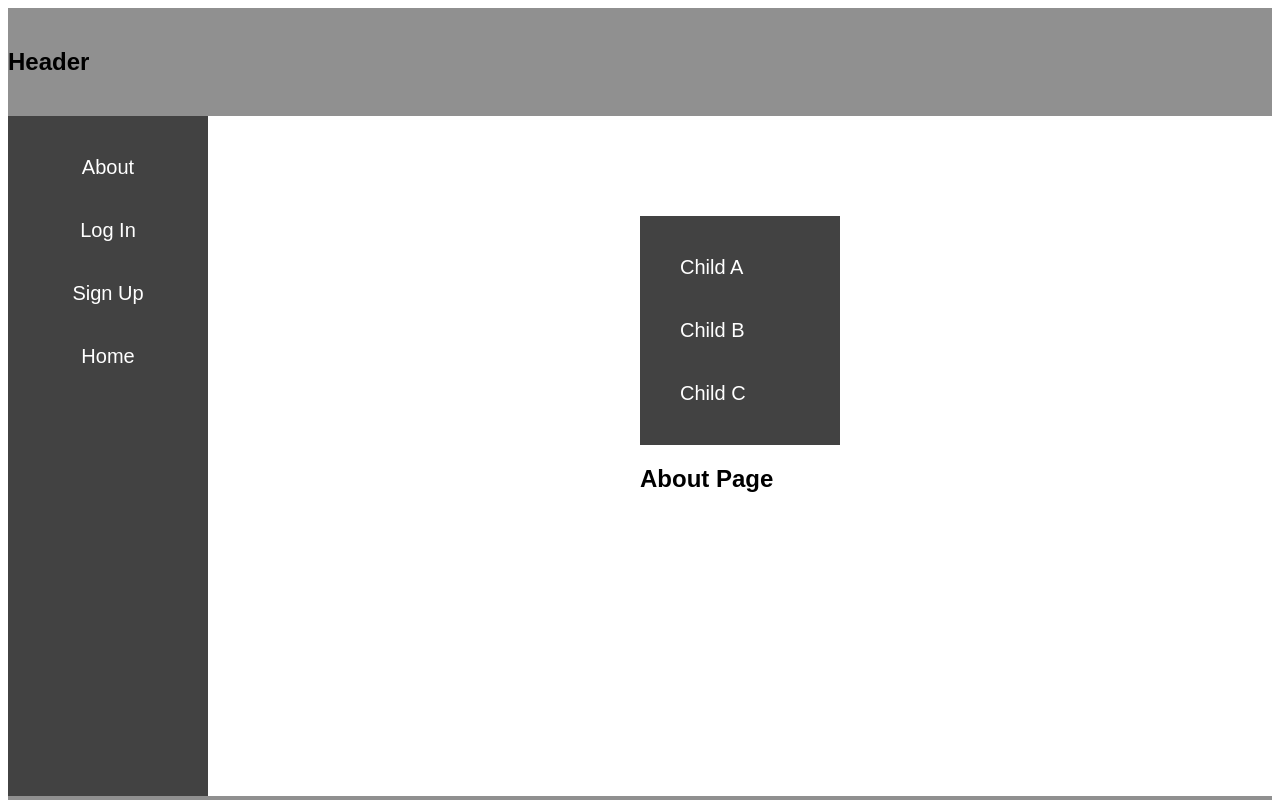
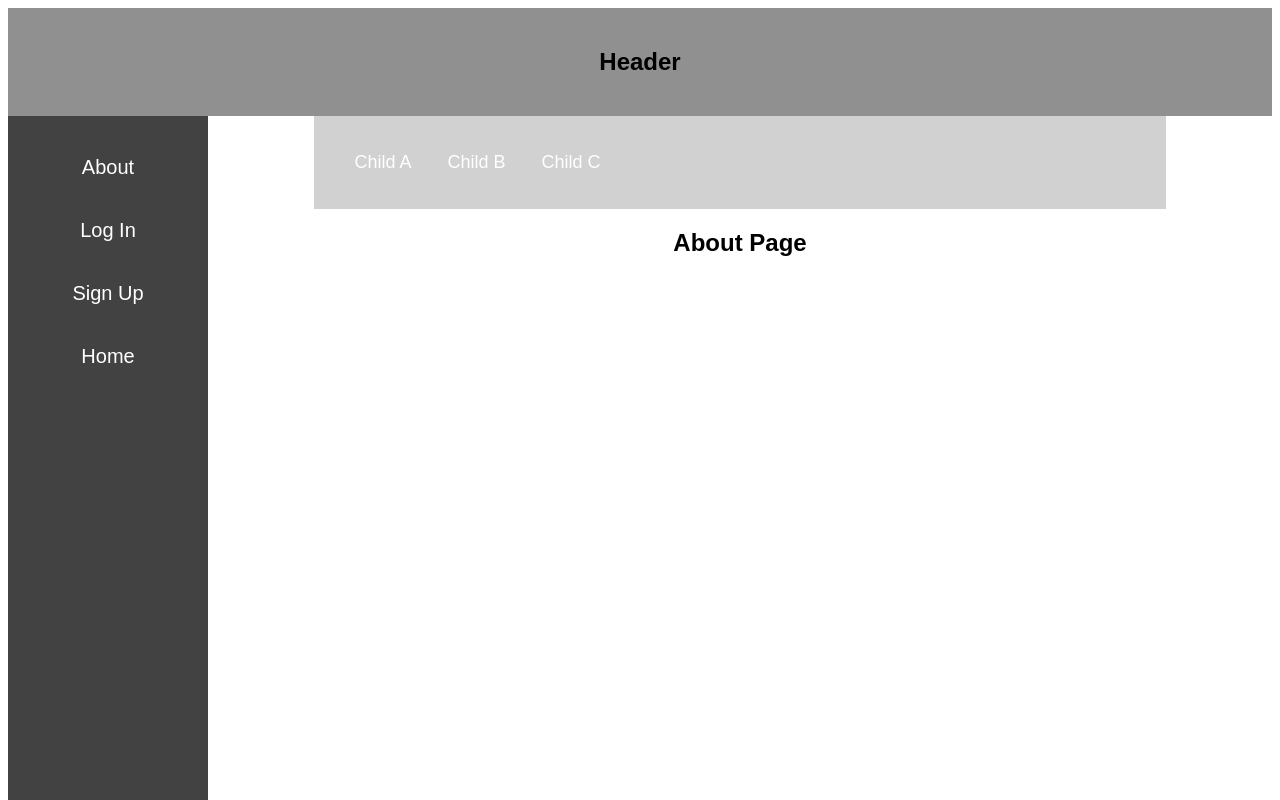
Before and after one commit to kishietk/react-tutorial, a React (Create React App) app: page /about in a window 1280 px wide. Shown: the top 800 px of the page. Built offline with nearby package versions, Linux system fonts and the light colour scheme.

Commit message:
Rewrite css and set style

```diff
--- a/src/App.css
+++ b/src/App.css
@@ -2,47 +2,41 @@
   display: block;
   font-family: sans-serif;
   text-align: center;
+  justify-content: center;
   background-color: #ffffff;
 }
 
 .fooder{
   padding: 20px 0;
   background-color: rgb(144, 144, 144);
-  text-align: left;
 }
 
 .header{
   padding: 20px 0;
   background-color:  rgb(144, 144, 144);
-  text-align: left;
 }
 
 .container{
   display: flex;
-  width: 100%;
-  min-height: 680px;
-  text-align: center;
-  justify-content: center;
+  min-height: 740px;
 }
 
 .main{
   display: grid;
   width: calc(100% - 200px);
-  text-align: center;
-  justify-content: center;
 }
 
 .content{
-  display: block;
-  text-align: left;
-  padding: 100px 0;
+  width: 80%;
+  margin-right: auto;
+  margin-left: auto;
 }
 
+/* nav-bar */
 .nav-bar {
   display: flex;
   max-width: 200px;
   font-size: 20px;
-  font-family: arial;
   background-color: #424242;
 }
 
@@ -63,29 +57,44 @@
   background-color: rgb(203, 203, 203);
 }
 
+.content .nav-bar {
+  display: flex;
+  max-width: 100%;
+  font-size: 18px;
+  background-color: #d1d1d1;
+}
+
+/* user-list */
 .user-list{
-  font-size: 24px;
+  font-size: 20px;
 }
 
 .user-list ul {
   text-align: left;
-  justify-content: left;
-  margin-right: 2em;
-  margin-bottom: 1em;
-  margin-top: 1em;
+  min-height:540px;
 }
 
 .user-list ul li {
   display: grid;
-  margin-right: 2em;
-  margin-bottom: 1em;
-  margin-top: 1em;
-}
-
-.user-list ul li:hover {
-  background-color: rgb(219, 219, 219);
+  margin-right: 4em;
+  margin-bottom: 4em;
+  margin-top: 4em
 }
 
 .user-list ul li a {
   text-decoration: none;
 }
+
+/* user */
+.user {
+  margin-bottom: 40px;
+}
+
+.user ul {
+  text-align: left;
+  margin-left: 2em;
+}
+
+.user ul li{
+  margin-bottom: 2em;
+}
--- a/src/pages/User.js
+++ b/src/pages/User.js
@@ -20,7 +20,6 @@ export default function User() {
     return <div className="content">
         <div className="user">
             <>
-                {/* show user data */}
                 <UserComponent user={user} />
 
                 <button onClick={() => { setNav(true) }}>edit this user</button>
```
Also changed, not shown: src/components/User.js (+8 -6 lines).
